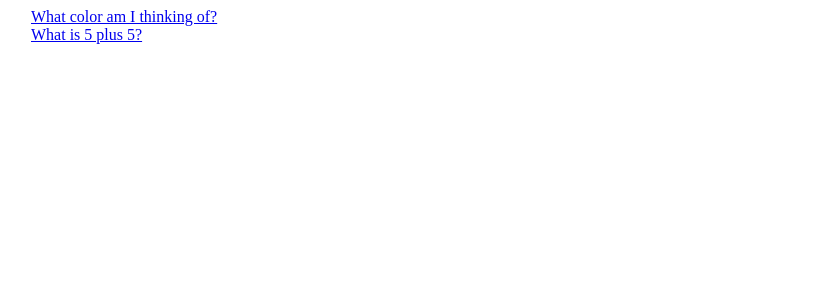
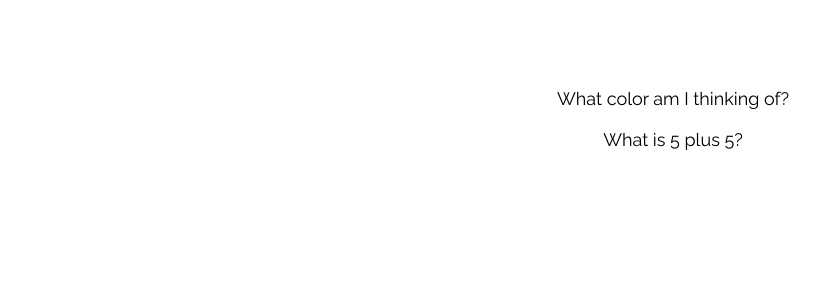
Before and after one commit to allengordon011/greatreads-api, a Django app: page /polls/ in a window 1280 px wide. Shown: the top 300 px of the page, without its empty margins (17-837 px from the left). Run offline with Django 3.2, Linux system fonts and the light colour scheme; data comes from the database, SQL or seed files in the repository; both versions use the stored data as it was after the commit.

Commit message:
minor styling

```diff
--- a/mysite/polls/static/polls/style.css
+++ b/mysite/polls/static/polls/style.css
@@ -1,3 +1,13 @@
+* {
+  font-family: 'Raleway', sans-serif;
+  font-size: 18px;
+  color: black;
+  text-align: center;
+  padding-top: 20px;
+  padding-left: 20px;
+  text-decoration: none;
+}
+
 ul {
   list-style: none;
 }
--- a/mysite/polls/templates/polls/index.html
+++ b/mysite/polls/templates/polls/index.html
@@ -1,6 +1,8 @@
 {% load static %}
 
 <link rel="stylesheet" type="text/css" href="{% static 'polls/style.css' %}" />
+<link href="https://fonts.googleapis.com/css?family=Raleway" rel="stylesheet">
+
 
 {% if latest_question_list %}
     <ul>
```
Also changed, not shown: mysite/db.sqlite3.
